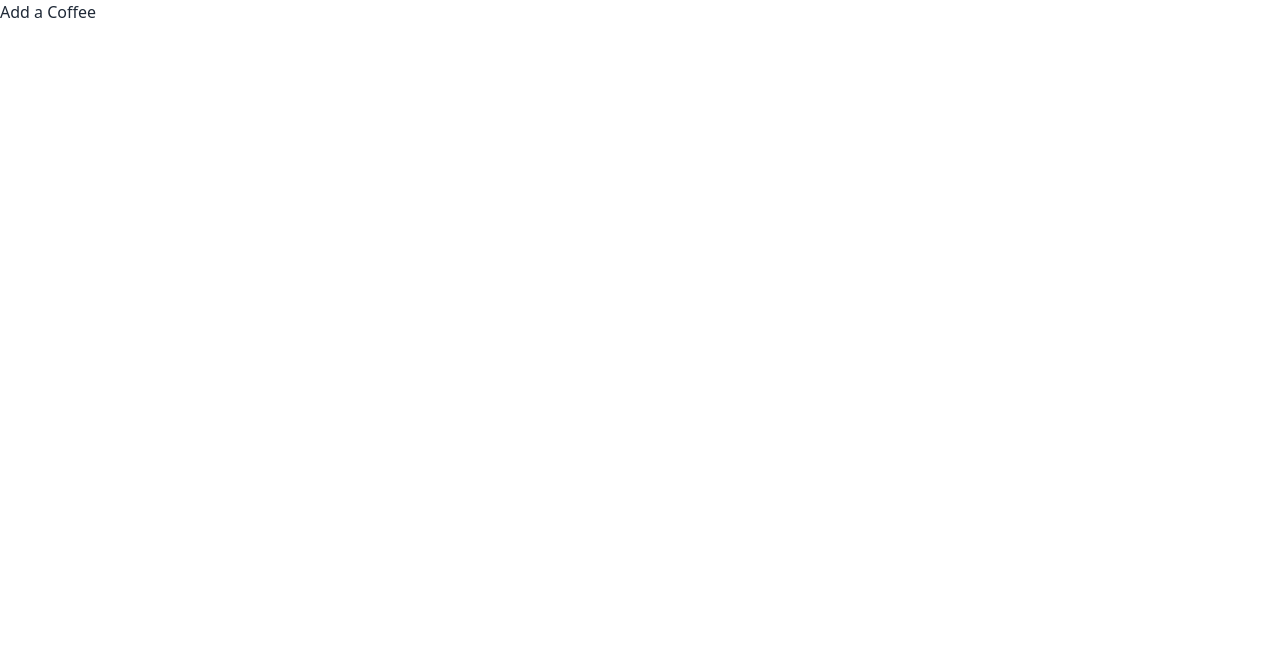
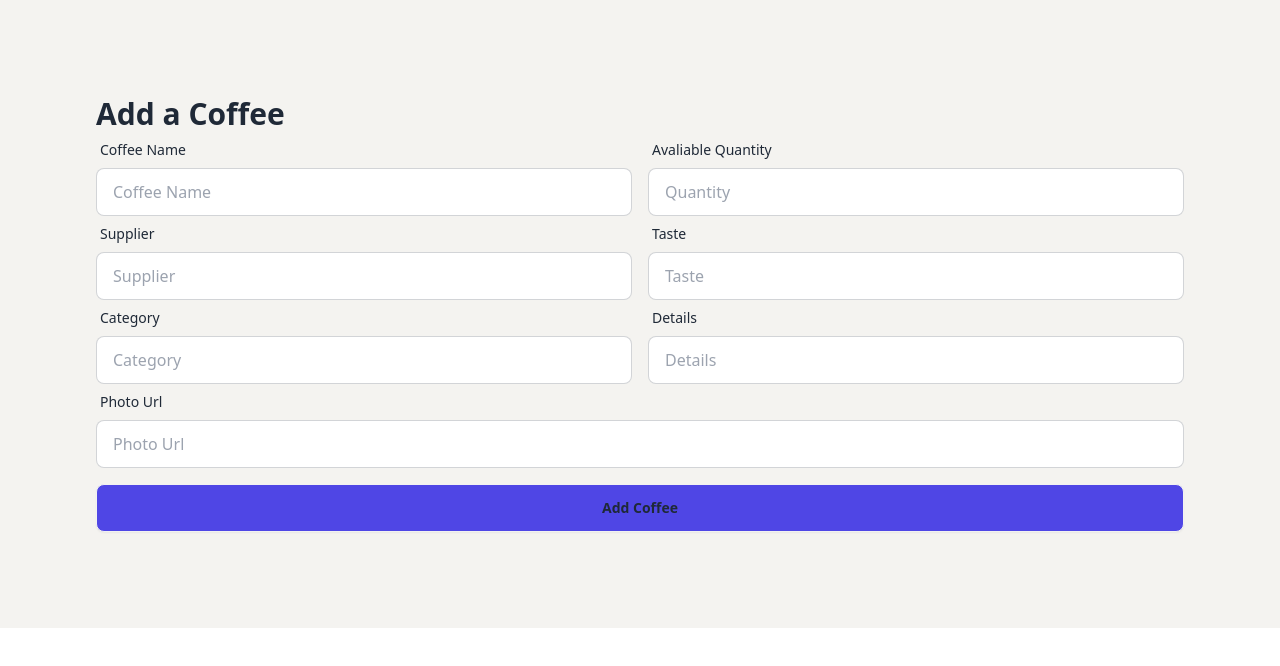
Before and after one commit to sarwar1821201/coffee-bean-client, a React (Vite) app: page /addCoffee in a window 1280 px wide. Shown: the top 666 px of the page. Built offline with nearby package versions, Linux system fonts and the light colour scheme.

Commit message:
create add coffee form

```diff
--- a/src/components/AddCoffee.jsx
+++ b/src/components/AddCoffee.jsx
@@ -2,8 +2,131 @@
 
 const AddCoffee = () => {
     return (
-        <div>
-            <h2>Add a Coffee</h2>
+        <div className="p-24 bg-[#F4F3F0]" >
+            <h2 className="text-3xl font-extrabold" >Add a Coffee</h2>
+
+      <form >
+    {/* form name and quantity row */}
+       <div className="md:flex">
+
+     <div className="form-control md:w-1/2 "  >
+        <label className="label">
+       <span className="label-text" > Coffee Name </span>
+        </label>
+
+       <label className="input-group" >
+         {/* <span>Name</span> */}
+         <input type="text" placeholder="Coffee Name" name="name" className="input input-bordered w-full " />
+       </label>
+
+     </div>
+
+     <div className="form-control md:w-1/2 ml-4"  >
+        <label className="label">
+       <span className="label-text" > Avaliable Quantity </span>
+        </label>
+
+       <label className="input-group" >
+         {/* <span>Name</span> */}
+         <input type="text" placeholder="Quantity" name='quantity' className="input input-bordered w-full " />
+       </label>
+
+     </div>
+
+       </div>
+
+       {/* form supplier and test row */}
+       <div className="md:flex">
+
+     <div className="form-control md:w-1/2 "  >
+        <label className="label">
+       <span className="label-text" > Supplier </span>
+        </label>
+
+       <label className="input-group" >
+         {/* <span>Name</span> */}
+         <input type="text" placeholder="Supplier" name="supplier" className="input input-bordered w-full " />
+       </label>
+
+     </div>
+
+     <div className="form-control md:w-1/2 ml-4"  >
+        <label className="label">
+       <span className="label-text" > Taste </span>
+        </label>
+
+       <label className="input-group" >
+         {/* <span>Name</span> */}
+         <input type="text" placeholder="Taste" name='taste' className="input input-bordered w-full " />
+       </label>
+
+     </div>
+
+       </div>
+
+       {/* form category and details row */}
+       <div className="md:flex">
+
+     <div className="form-control md:w-1/2 "  >
+        <label className="label">
+       <span className="label-text" >Category </span>
+        </label>
+
+       <label className="input-group" >
+         {/* <span>Name</span> */}
+         <input type="text" placeholder="Category" name="category" className="input input-bordered w-full " />
+       </label>
+
+     </div>
+
+     <div className="form-control md:w-1/2 ml-4"  >
+        <label className="label">
+       <span className="label-text" >Details </span>
+        </label>
+
+       <label className="input-group" >
+         {/* <span>Name</span> */}
+         <input type="text" placeholder="Details" name='details' className="input input-bordered w-full " />
+       </label>
+
+     </div>
+
+       </div>
+
+
+       {/* form photo row */}
+       <div className="md:flex">
+
+     <div className="form-control md:w-full "  >
+        <label className="label">
+       <span className="label-text" > Photo Url </span>
+        </label>
+
+       <label className="input-group" >
+         {/* <span>Name</span> */}
+         <input type="text" placeholder="Photo Url" name="photo" className="input input-bordered w-full " />
+       </label>
+
+     </div>
+
+     {/* <div className="form-control md:w-1/2 ml-4"  >
+        <label className="label">
+       <span className="label-text" > Avaliable Quantity </span>
+        </label>
+
+       <label className="input-group" >
+         {/* <span>Name</span> */}
+         {/* <input type="text" placeholder="Quantity" name='quantity' className="input input-bordered w-full " />
+       </label>
+
+     </div>  */}
+
+       </div>
+
+       <input type="submit" value="Add Coffee" className="btn btn-block mt-4 bg-indigo-600 " />
+
+      </form>
+
         </div>
     );
 };
```
